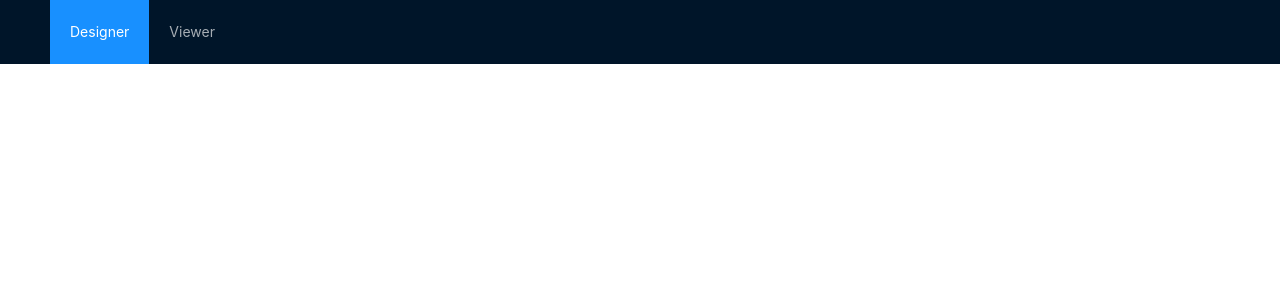
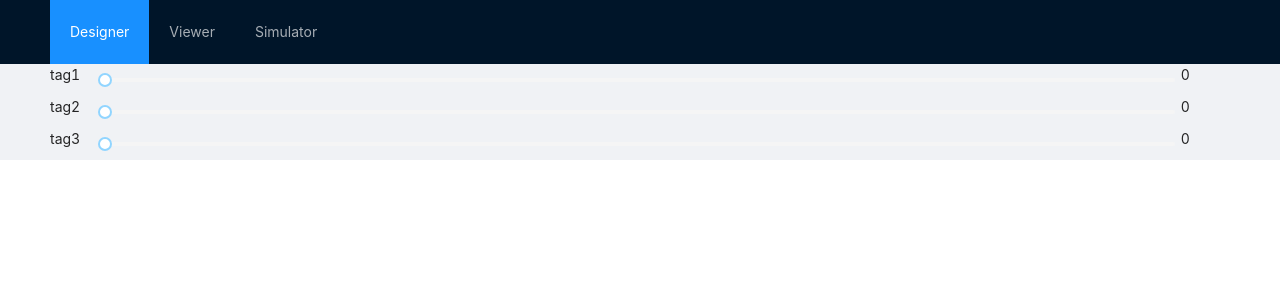
Before and after one commit to mk48/hmi-web, a React (Create React App) app: page /simulator in a window 1280 px wide. Shown: the top 300 px of the page. Built offline with nearby package versions, Linux system fonts and the light colour scheme; no server answers.

Commit message:
simulator screen implemented

```diff
--- /dev/null
+++ b/src/Components/Simulator.js
@@ -0,0 +1,77 @@
+import { useQuery, useMutation } from "react-query";
+import axios from "axios";
+import { Slider, Row, Col, Spin, Space } from "antd";
+
+import { SERVER_URL } from "../Util/constant";
+import { useState } from "react";
+
+const Width = {
+  name: 1,
+  slider: 22,
+  value: 1,
+};
+
+const Simulator = () => {
+  const { isLoading } = useQuery("data", () => axios.get(`${SERVER_URL}/data`), {
+    onSuccess: (d) => {
+      setTag3(d.data.tag3);
+      setTag2(d.data.tag2);
+      setTag1(d.data.tag1);
+    },
+  });
+  const updateMutation = useMutation((updatedData) => {
+    return axios.post(`${SERVER_URL}/data`, updatedData);
+  });
+  const [tag3, setTag3] = useState(0);
+  const [tag2, setTag2] = useState(0);
+  const [tag1, setTag1] = useState(0);
+
+  const onChangeTag1 = (val) => {
+    setTag1(val);
+    updateMutation.mutate({ tag1: val });
+  };
+
+  const onChangeTag2 = (val) => {
+    setTag2(val);
+    updateMutation.mutate({ tag2: val });
+  };
+
+  const onChangeTag3 = (val) => {
+    setTag3(val);
+    updateMutation.mutate({ tag3: val });
+  };
+
+  if (isLoading) {
+    return <Spin size="large" />;
+  }
+
+  return (
+    <>
+      <Row>
+        <Col span={Width.name}>tag1</Col>
+        <Col span={Width.slider}>
+          <Slider min={1} max={400} onChange={onChangeTag1} value={tag1} />
+        </Col>
+        <Col span={Width.value}>{tag1}</Col>
+      </Row>
+
+      <Row>
+        <Col span={Width.name}>tag2</Col>
+        <Col span={Width.slider}>
+          <Slider min={1} max={400} onChange={onChangeTag2} value={tag2} />
+        </Col>
+        <Col span={Width.value}>{tag2}</Col>
+      </Row>
+
+      <Row>
+        <Col span={Width.name}>tag3</Col>
+        <Col span={Width.slider}>
+          <Slider min={1} max={400} onChange={onChangeTag3} value={tag3} />
+        </Col>
+        <Col span={Width.value}>{tag3}</Col>
+      </Row>
+    </>
+  );
+};
+
+export default Simulator;
--- a/src/Components/View.js
+++ b/src/Components/View.js
@@ -1,24 +1,25 @@
-import { useState } from "react";
 import { useQuery } from "react-query";
 import axios from "axios";
 import { SERVER_URL } from "../Util/constant";
 
 const View = () => {
-  const fetchHmi = useQuery("hmi", () => axios.get(`${SERVER_URL}/hmi`));
-  const [data, setData] = useState({ tag1: 20, tag2: 5, tag3: 200, tagcolor1: "red", tagcolor2: "blue" });
+  const { data: dataResponse } = useQuery("data", () => axios.get(`${SERVER_URL}/data`), { refetchInterval: 500 });
+  const fetchHmi = useQuery("hmi", () => axios.get(`${SERVER_URL}/hmi`), { enabled: !!dataResponse });
+  //const [data, setData] = useState({ tag1: 20, tag2: 5, tag3: 200, tagcolor1: "red", tagcolor2: "blue" });
 
   return (
     <div>
       <svg viewBox="0 0 800 1200" xmlns="http://www.w3.org/2000/svg">
-        {fetchHmi.data?.data?.objects?.map((comp, idx) => {
+        {dataResponse &&
+          fetchHmi.data?.data?.objects?.map((comp, idx) => {
             if (comp.type === "circle") {
-            return <circle cx={comp.left} cy={comp.top} r={data[comp.extra.radius]} fill="transparent" stroke="black" />;
+              return <circle key={idx} cx={comp.left} cy={comp.top} r={dataResponse.data[comp.extra.radius]} fill="transparent" stroke="black" />;
             } else if (comp.type === "rect") {
-            return <rect x={comp.left} y={comp.top} width={data[comp.extra.width]} height={comp.height} fill="transparent" stroke="black" />;
+              return <rect key={idx} x={comp.left} y={comp.top} width={dataResponse.data[comp.extra.width]} height={comp.height} fill="transparent" stroke="black" />;
             } else if (comp.type === "text") {
               return (
-              <text x={comp.left} y={comp.top} fill="black">
-                {data[comp.extra.text]}
+                <text key={idx} x={comp.left} y={comp.top} fill="black">
+                  {dataResponse.data[comp.extra.text]}
                 </text>
               );
             }
--- a/src/Home.js
+++ b/src/Home.js
@@ -2,6 +2,7 @@ import { BrowserRouter as Router, Switch, Route, Link } from "react-router-dom";
 import { Layout, Menu } from "antd";
 import Designer from "./Components/Designer";
 import View from "./Components/View";
+import Simulator from "./Components/Simulator";
 
 const { Header, Content } = Layout;
 
@@ -18,6 +19,9 @@ const Home = () => {
             <Menu.Item key="2">
               <Link to="/view">Viewer</Link>
             </Menu.Item>
+            <Menu.Item key="3">
+              <Link to="/simulator">Simulator</Link>
+            </Menu.Item>
           </Menu>
         </Header>
 
@@ -32,6 +36,9 @@ const Home = () => {
             <Route path="/view">
               <View />
             </Route>
+            <Route path="/simulator">
+              <Simulator />
+            </Route>
           </Switch>
         </Content>
       </Router>
```
Lines whose indentation alone changed are shown as unchanged.
